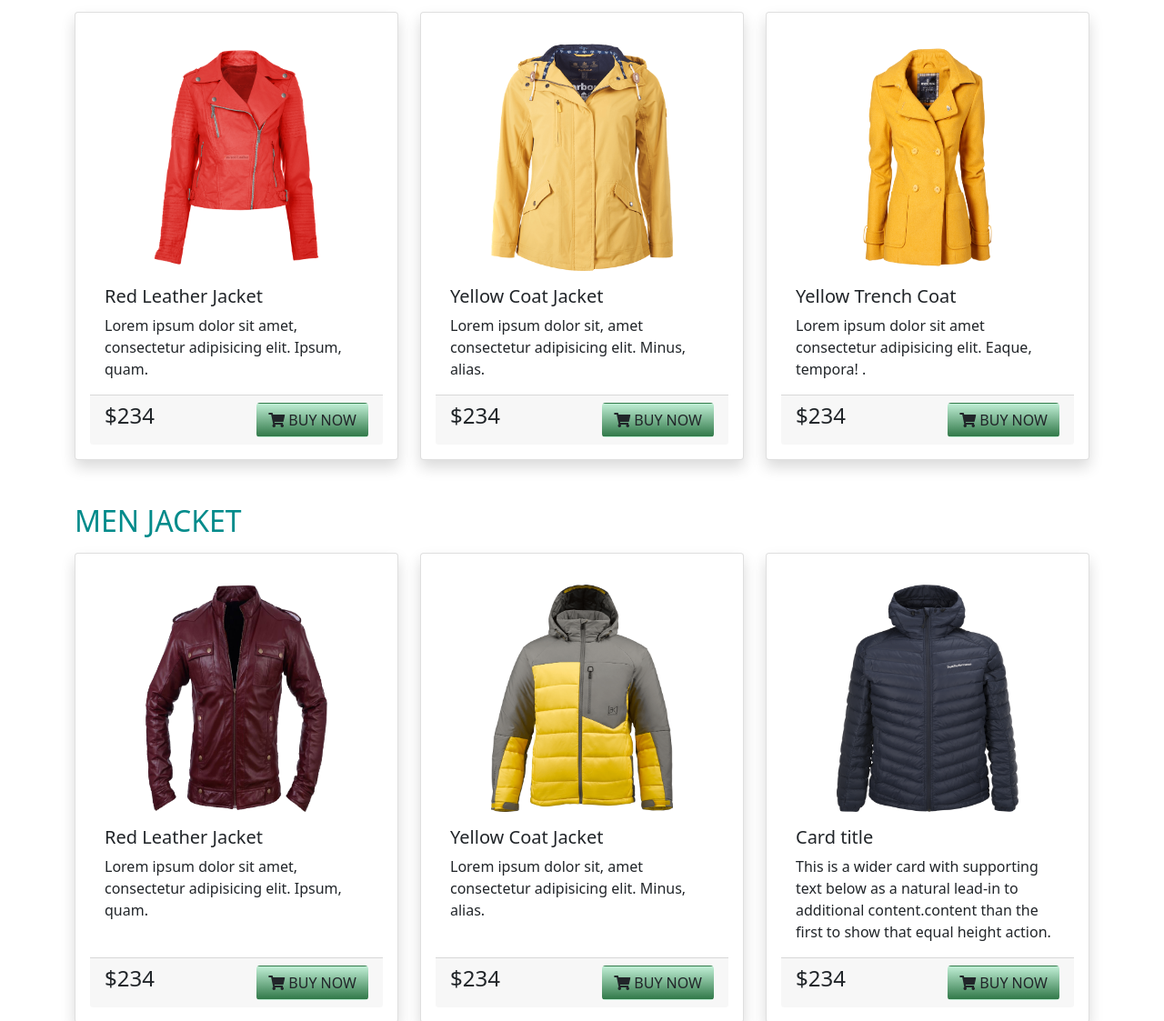
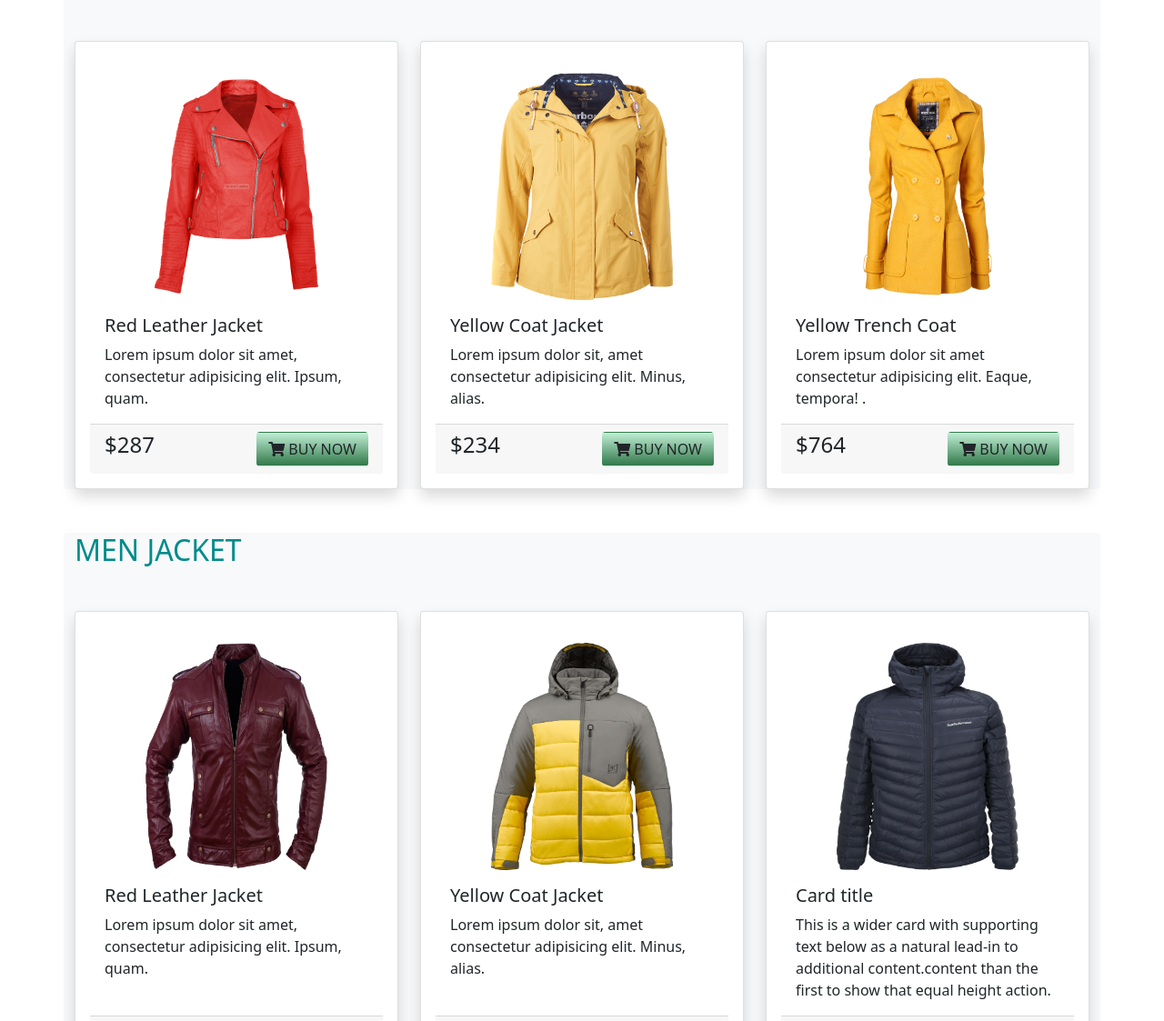
Before and after one commit to RIyan30019/penguin-fashion, a plain HTML site: page index.html in a window 1280 px wide. Shown: the part 697-1820 px from the top of the page at 91% size. Drawn offline with Linux system fonts and the light colour scheme.

Commit message:
insert changes

```diff
--- a/css/style.css
+++ b/css/style.css
@@ -30,4 +30,5 @@
     width: 70px;
     height: 70px;
     margin-top: 15px;
+
 }
--- a/index.html
+++ b/index.html
@@ -56,11 +56,11 @@
   </div>
   </div>
 
-  <div class="container mt-5 ">
+  <div class="container mt-5 bg-light rounded">
 
     <h2 style="color:darkcyan">WOMEN JACKET </h2>
 
-    <div class="row d-flex justify-content-between mt-3" id="products">
+    <div class="row d-flex justify-content-between mt-5" id="products">
       <div class="col-md-4 ">
         <div class="card shadow p-3 h-100  penguin-image">
           <img class="img-fluid" src="images/jacket1.png" alt="...">
@@ -69,7 +69,7 @@
             <p class="card-text">Lorem ipsum dolor sit amet, consectetur adipisicing elit. Ipsum, quam.</p>
           </div>
           <div class="d-flex justify-content-between card-footer">
-            <h4 class="warning">$234</h4>
+            <h4 class="warning">$287</h4>
             <button class="btn btn-penguin"> <i class="fas fa-shopping-cart"></i> BUY NOW</button>
           </div>
         </div>
@@ -97,7 +97,7 @@
               .</p>
           </div>
           <div class="d-flex justify-content-between card-footer">
-            <h4 class="warning">$234</h4>
+            <h4 class="warning">$764</h4>
             <button class="btn btn-penguin"> <i class="fas fa-shopping-cart"></i> BUY NOW</button>
           </div>
         </div>
@@ -105,10 +105,10 @@
     </div>
   </div>
 
-  <div class="container mt-5">
+  <div class="container mt-5 bg-light rounded">
 
     <h2 style="color:darkcyan;">MEN JACKET </h2>
-    <div class="row d-flex justify-content-between mt-3">
+    <div class="row mt-5  d-flex justify-content-between">
       <div class="col-md-4 ">
         <div class="card shadow p-3 h-100  penguin-image">
           <img class="img-fluid" src="images/jacket4.png" alt="...">
@@ -131,7 +131,7 @@
 
           </div>
           <div class="d-flex justify-content-between card-footer ">
-            <h4 class>$234</h4>
+            <h4 class>$432</h4>
             <button class="btn btn-penguin"> <i class="fas fa-shopping-cart"> </i> BUY NOW</button>
           </div>
         </div>
@@ -145,7 +145,7 @@
               content.content than the first to show that equal height action.</p>
           </div>
           <div class="d-flex justify-content-between card-footer">
-            <h4 class="warning">$234</h4>
+            <h4 class="warning">$389</h4>
             <button class="btn btn-penguin"> <i class="fas fa-shopping-cart"></i> BUY NOW</button>
           </div>
         </div>
@@ -320,7 +320,7 @@
 </body>
 
 <footer>
-  <p style="text-align: center;"> ©2021. Panda Commerce. All rights reserved. Riyan, Bangladesh. </p>
+  <p style="text-align: center;"> ©2021. Penguin-Fashion. All rights reserved. Riyan, Bangladesh. </p>
 </footer>
 
 </html>
```
